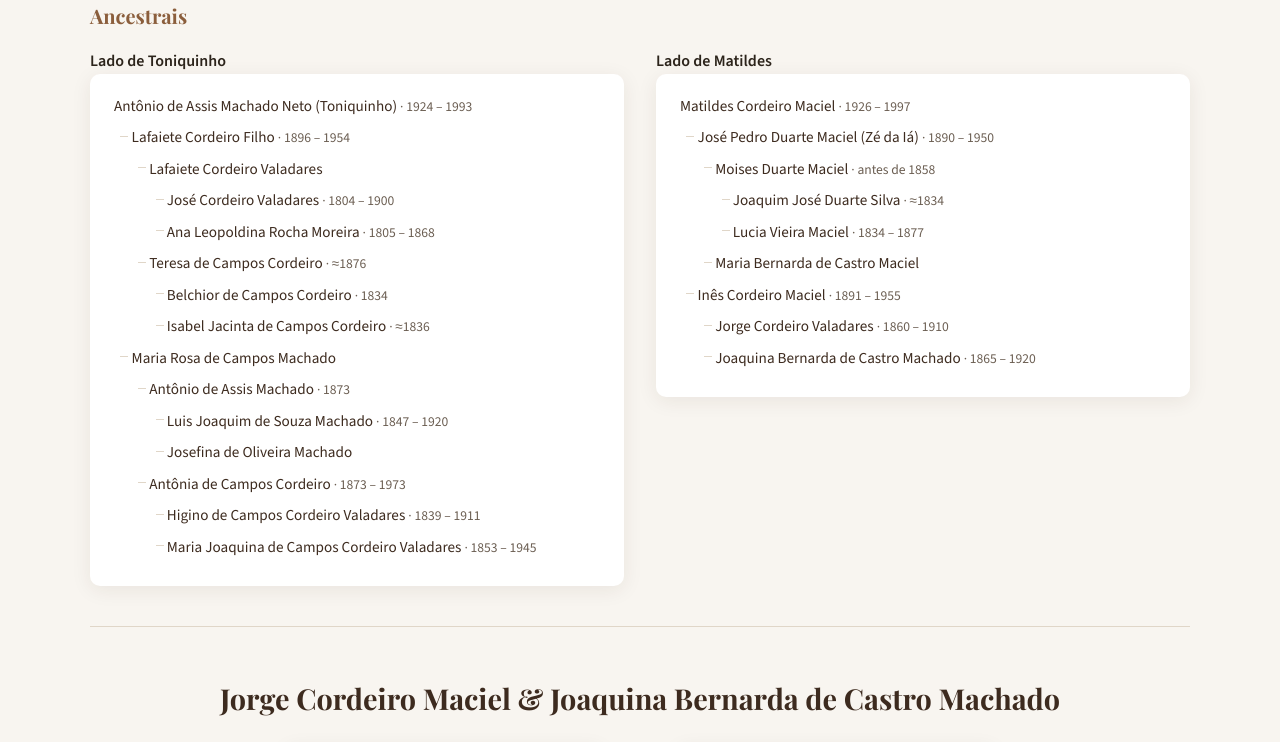
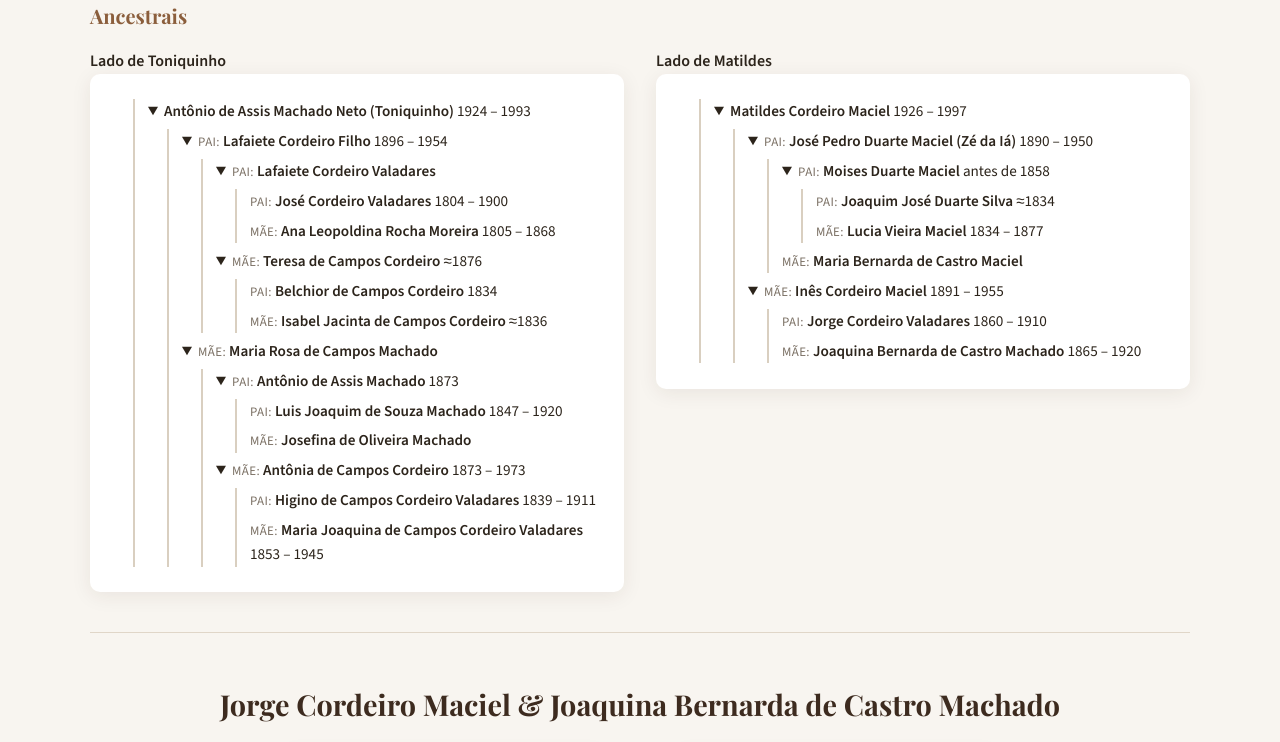
Before and after one commit to samuelcernunnos/genealogia-cordeiro-machado, a plain HTML site: page index.html in a window 1280 px wide. Shown: the part 4137-4879 px from the top of the page. Drawn offline with nearby package versions, Linux system fonts and the light colour scheme.

Commit message:
Subindo pasta pelo celular

```diff
--- a/css/style.css
+++ b/css/style.css
@@ -471,3 +471,6 @@ body {
 .arvore details summary { cursor: pointer; list-style: revert; }
 .pessoa-cab .meta { color: #7a6f63; font-size: 0.9em; }
 .spouse { font-size: 0.92em; }
+
+/* Ancestrais: rótulo Pai/Mãe */
+.rotulo { color: #7a6f63; font-size: 0.85em; text-transform: uppercase; letter-spacing: 0.03em; }
--- a/js/app.js
+++ b/js/app.js
@@ -116,51 +116,68 @@ const DESCENDENTES_JORGE = [
 ];
 
 // ---------- ANCESTRAIS ----------
-const ANCESTRAIS_ANTONIO = [
-  { depth: 0, nome: "Antônio de Assis Machado Neto (Toniquinho)", datas: "1924 – 1993" },
-  { depth: 1, nome: "Lafaiete Cordeiro Filho", datas: "1896 – 1954" },
-  { depth: 2, nome: "Lafaiete Cordeiro Valadares", datas: "" },
-  { depth: 3, nome: "José Cordeiro Valadares", datas: "1804 – 1900" },
-  { depth: 3, nome: "Ana Leopoldina Rocha Moreira", datas: "1805 – 1868" },
-  { depth: 2, nome: "Teresa de Campos Cordeiro", datas: "≈1876" },
-  { depth: 3, nome: "Belchior de Campos Cordeiro", datas: "1834" },
-  { depth: 3, nome: "Isabel Jacinta de Campos Cordeiro", datas: "≈1836" },
-  { depth: 1, nome: "Maria Rosa de Campos Machado", datas: "" },
-  { depth: 2, nome: "Antônio de Assis Machado", datas: "1873" },
-  { depth: 3, nome: "Luis Joaquim de Souza Machado", datas: "1847 – 1920" },
-  { depth: 3, nome: "Josefina de Oliveira Machado", datas: "" },
-  { depth: 2, nome: "Antônia de Campos Cordeiro", datas: "1873 – 1973" },
-  { depth: 3, nome: "Higino de Campos Cordeiro Valadares", datas: "1839 – 1911" },
-  { depth: 3, nome: "Maria Joaquina de Campos Cordeiro Valadares", datas: "1853 – 1945" }
-];
+// Cada pessoa tem "pais" (pai e mãe), que por sua vez têm os próprios pais.
 
-const ANCESTRAIS_MATILDES = [
-  { depth: 0, nome: "Matildes Cordeiro Maciel", datas: "1926 – 1997" },
-  { depth: 1, nome: "José Pedro Duarte Maciel (Zé da Iá)", datas: "1890 – 1950" },
-  { depth: 2, nome: "Moises Duarte Maciel", datas: "antes de 1858" },
-  { depth: 3, nome: "Joaquim José Duarte Silva", datas: "≈1834" },
-  { depth: 3, nome: "Lucia Vieira Maciel", datas: "1834 – 1877" },
-  { depth: 2, nome: "Maria Bernarda de Castro Maciel", datas: "" },
-  { depth: 1, nome: "Inês Cordeiro Maciel", datas: "1891 – 1955" },
-  { depth: 2, nome: "Jorge Cordeiro Valadares", datas: "1860 – 1910" },
-  { depth: 2, nome: "Joaquina Bernarda de Castro Machado", datas: "1865 – 1920" }
-];
+const ANCESTRAIS_ANTONIO = {
+  nome: "Antônio de Assis Machado Neto (Toniquinho)", datas: "1924 – 1993", pais: [
+    { rotulo: "Pai", nome: "Lafaiete Cordeiro Filho", datas: "1896 – 1954", pais: [
+      { rotulo: "Pai", nome: "Lafaiete Cordeiro Valadares", pais: [
+        { rotulo: "Pai", nome: "José Cordeiro Valadares", datas: "1804 – 1900" },
+        { rotulo: "Mãe", nome: "Ana Leopoldina Rocha Moreira", datas: "1805 – 1868" }
+      ] },
+      { rotulo: "Mãe", nome: "Teresa de Campos Cordeiro", datas: "≈1876", pais: [
+        { rotulo: "Pai", nome: "Belchior de Campos Cordeiro", datas: "1834" },
+        { rotulo: "Mãe", nome: "Isabel Jacinta de Campos Cordeiro", datas: "≈1836" }
+      ] }
+    ] },
+    { rotulo: "Mãe", nome: "Maria Rosa de Campos Machado", pais: [
+      { rotulo: "Pai", nome: "Antônio de Assis Machado", datas: "1873", pais: [
+        { rotulo: "Pai", nome: "Luis Joaquim de Souza Machado", datas: "1847 – 1920" },
+        { rotulo: "Mãe", nome: "Josefina de Oliveira Machado" }
+      ] },
+      { rotulo: "Mãe", nome: "Antônia de Campos Cordeiro", datas: "1873 – 1973", pais: [
+        { rotulo: "Pai", nome: "Higino de Campos Cordeiro Valadares", datas: "1839 – 1911" },
+        { rotulo: "Mãe", nome: "Maria Joaquina de Campos Cordeiro Valadares", datas: "1853 – 1945" }
+      ] }
+    ] }
+  ]
+};
 
-const ANCESTRAIS_JORGE = [
-  { depth: 0, nome: "Jorge Cordeiro Maciel", datas: "1907 – 1980" },
-  { depth: 1, nome: "José Firmino Cordeiro Maciel (Juca da Invejosa)", datas: "" },
-  { depth: 1, nome: "Matilde Cordeiro Valadares", datas: "1832 – 1900" },
-  { depth: 2, nome: "Jorge Cordeiro Valladares", datas: "≈1805" },
-  { depth: 3, nome: "João Cordeiro Valadares", datas: "" },
-  { depth: 3, nome: "Ana Joaquina de Oliveira Campos", datas: "" },
-  { depth: 2, nome: "Maria Madalena da Costa Sampaio", datas: "" }
-];
+const ANCESTRAIS_MATILDES = {
+  nome: "Matildes Cordeiro Maciel", datas: "1926 – 1997", pais: [
+    { rotulo: "Pai", nome: "José Pedro Duarte Maciel (Zé da Iá)", datas: "1890 – 1950", pais: [
+      { rotulo: "Pai", nome: "Moises Duarte Maciel", datas: "antes de 1858", pais: [
+        { rotulo: "Pai", nome: "Joaquim José Duarte Silva", datas: "≈1834" },
+        { rotulo: "Mãe", nome: "Lucia Vieira Maciel", datas: "1834 – 1877" }
+      ] },
+      { rotulo: "Mãe", nome: "Maria Bernarda de Castro Maciel" }
+    ] },
+    { rotulo: "Mãe", nome: "Inês Cordeiro Maciel", datas: "1891 – 1955", pais: [
+      { rotulo: "Pai", nome: "Jorge Cordeiro Valadares", datas: "1860 – 1910" },
+      { rotulo: "Mãe", nome: "Joaquina Bernarda de Castro Machado", datas: "1865 – 1920" }
+    ] }
+  ]
+};
 
-const ANCESTRAIS_JOAQUINA = [
-  { depth: 0, nome: "Joaquina Bernarda de Castro Machado", datas: "1905 – 1981" },
-  { depth: 1, nome: "Gustavo da Cunha Sá e Castro", datas: "" },
-  { depth: 1, nome: "América de Castro Machado", datas: "" }
-];
+const ANCESTRAIS_JORGE = {
+  nome: "Jorge Cordeiro Maciel", datas: "1907 – 1980", pais: [
+    { rotulo: "Pai", nome: "José Firmino Cordeiro Maciel (Juca da Invejosa)" },
+    { rotulo: "Mãe", nome: "Matilde Cordeiro Valadares", datas: "1832 – 1900", pais: [
+      { rotulo: "Pai", nome: "Jorge Cordeiro Valladares", datas: "≈1805", pais: [
+        { rotulo: "Pai", nome: "João Cordeiro Valadares" },
+        { rotulo: "Mãe", nome: "Ana Joaquina de Oliveira Campos" }
+      ] },
+      { rotulo: "Mãe", nome: "Maria Madalena da Costa Sampaio" }
+    ] }
+  ]
+};
+
+const ANCESTRAIS_JOAQUINA = {
+  nome: "Joaquina Bernarda de Castro Machado", datas: "1905 – 1981", pais: [
+    { rotulo: "Pai", nome: "Gustavo da Cunha Sá e Castro" },
+    { rotulo: "Mãe", nome: "América de Castro Machado" }
+  ]
+};
 
 // ---------- RENDERIZAÇÃO ----------
 function pessoaHtml(p) {
@@ -180,14 +197,21 @@ function renderDescendentes(lista, containerId) {
   container.innerHTML = `<ul class="arvore">${lista.map(pessoaHtml).join("")}</ul>`;
 }
 
-function renderAncestrais(list, containerId) {
+function pessoaAncestral(p, rotulo) {
+  const label = rotulo ? `<span class="rotulo">${rotulo}:</span> ` : "";
+  const datas = p.datas ? ` <span class="meta">${p.datas}</span>` : "";
+  const cabeca = `${label}<strong>${p.nome}</strong>${datas}`;
+  if (!p.pais || !p.pais.length) return `<li>${cabeca}</li>`;
+  return `<li><details open>
+      <summary>${cabeca}</summary>
+      <ul class="arvore">${p.pais.map(x => pessoaAncestral(x, x.rotulo)).join("")}</ul>
+    </details></li>`;
+}
+
+function renderAncestrais(raiz, containerId) {
   const container = document.getElementById(containerId);
   if (!container) return;
-  container.innerHTML = list.map(item => `
-      <div class="tree-item" style="--depth: ${item.depth}" data-depth="${item.depth}">
-        <span class="nome">${item.nome}</span>
-        ${item.datas ? `<span class="datas"> · ${item.datas}</span>` : ""}
-      </div>`).join("");
+  container.innerHTML = `<ul class="arvore">${pessoaAncestral(raiz, "")}</ul>`;
 }
 
 function enviarSugestao(event) {
@@ -220,8 +244,7 @@ Contato: ${data.contato}
   `.trim();
   const assunto = encodeURIComponent("Sugestão de genealogia - Cordeiro Maciel & Machado");
   const body = encodeURIComponent(corpo);
-  // Substitua pelo e-mail real da pessoa responsável
-  const email = "samuelcernunnos@mail.com";
+    const email = "samuelcernunnos+genealogia@gmail.com";
   window.location.href = `mailto:${email}?subject=${assunto}&body=${body}`;
   return false;
 }
```
